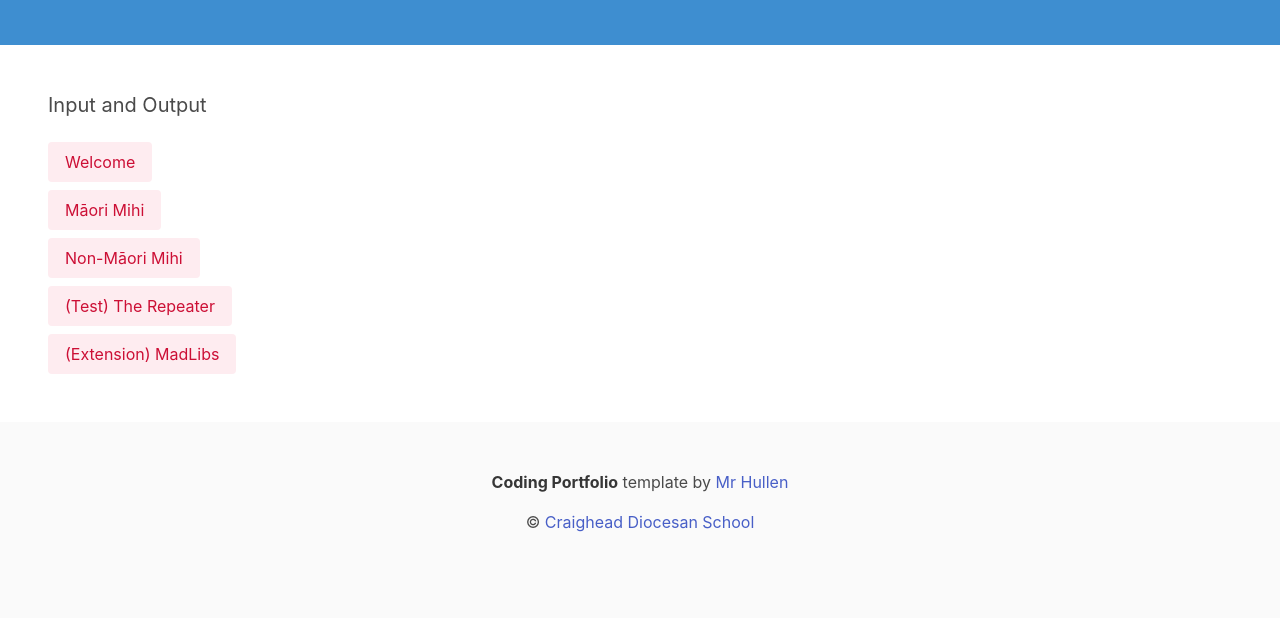
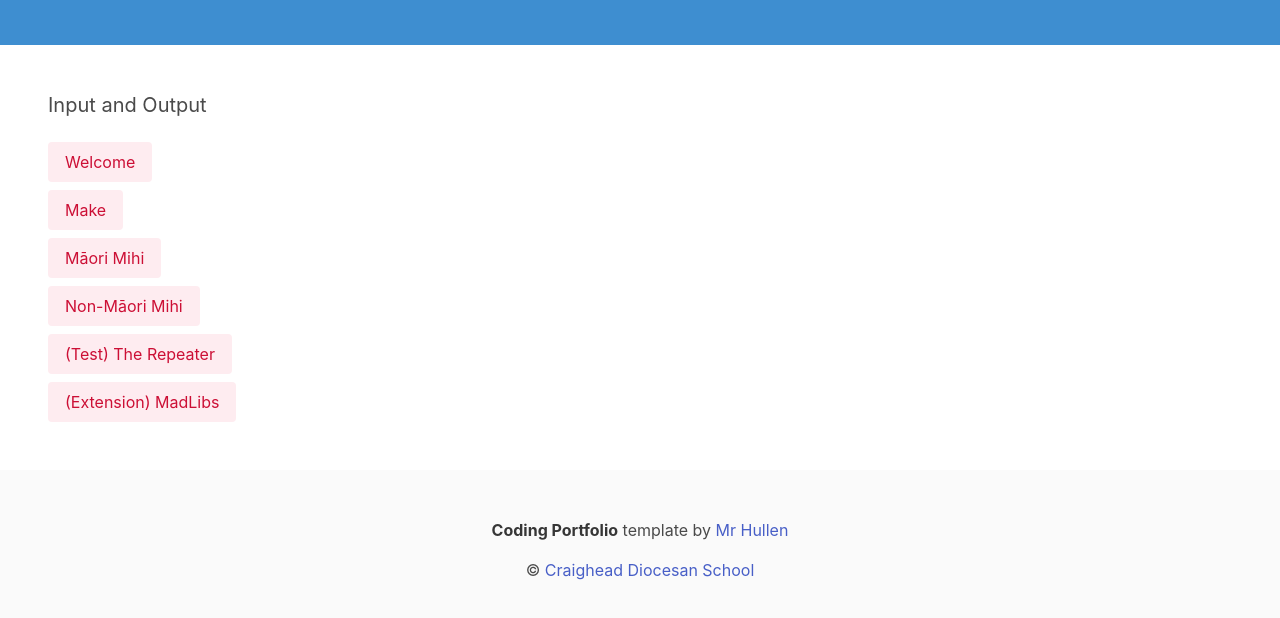
Before and after one commit to craighead-diocesan-school/1-input-output, a plain HTML site: page index.html in a window 1280 px wide. Shown: the part 116-734 px from the top of the page. Drawn offline with nearby package versions, Linux system fonts and the light colour scheme.

Commit message:
Adds Make step

```diff
--- a/code/1-welcome.js
+++ b/code/1-welcome.js
@@ -13,3 +13,8 @@ function welcome() {
   alert('Great, you said ' + answer + '!')
   alert("Let's learn some code today.")
 }
+
+function make() {
+  // copy and paste your code here when you get to the Make step
+
+}
--- a/index.html
+++ b/index.html
@@ -30,6 +30,7 @@
           <h2 class="subtitle">Input and Output</h2>
 
           <button class="button is-light is-danger" onclick="welcome()"> Welcome </button>
+          <button class="button is-light is-danger" onclick="make()"> Make </button>
           <button class="button is-light is-danger" onclick="maoriMihi()"> Māori Mihi </button>
           <button class="button is-light is-danger" onclick="nonMaoriMihi()"> Non-Māori Mihi </button>
           <button class="button is-light is-danger" onclick="theRepeater()"> (Test) The Repeater </button>
```
